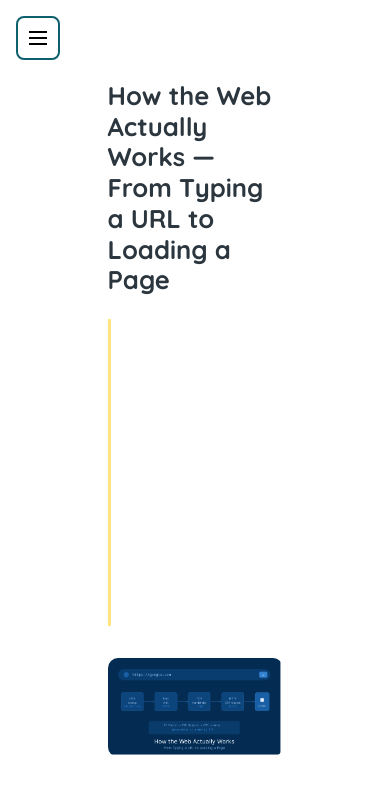
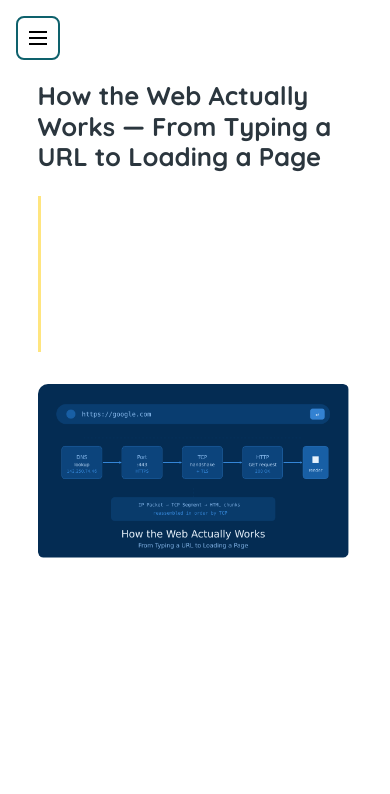
Before and after one commit to ChrisserDev/Portofolio-Web-App, a Next.js app: page /blog/how-the-web-works in a window 390 px wide. Shown: the top 794 px of the page. Built offline with nearby package versions, Linux system fonts and the light colour scheme.

Commit message:
Updated mobile width of the blog post content

```diff
--- a/src/app/blog/blog.scss
+++ b/src/app/blog/blog.scss
@@ -207,9 +207,12 @@
 }
 
 .blog-post-content {
-    width: 50%;
     line-height: 1.8;
     font-size: 1.05rem;
+    width: 90%;
+    @media screen and (min-width: 1025px) {
+        width: 50%;
+    }
 
     h1 {
         font-size: 2.2rem;
```
